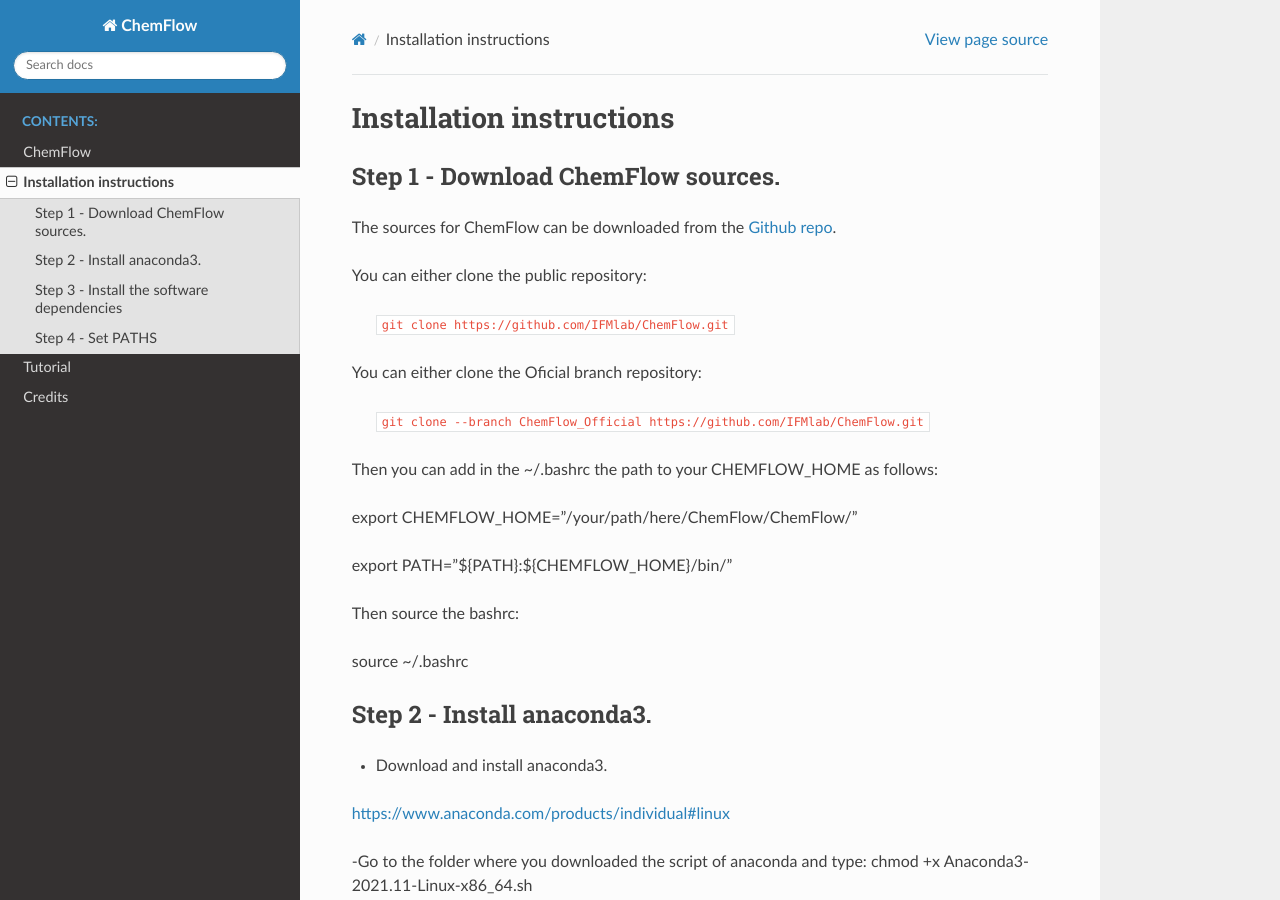
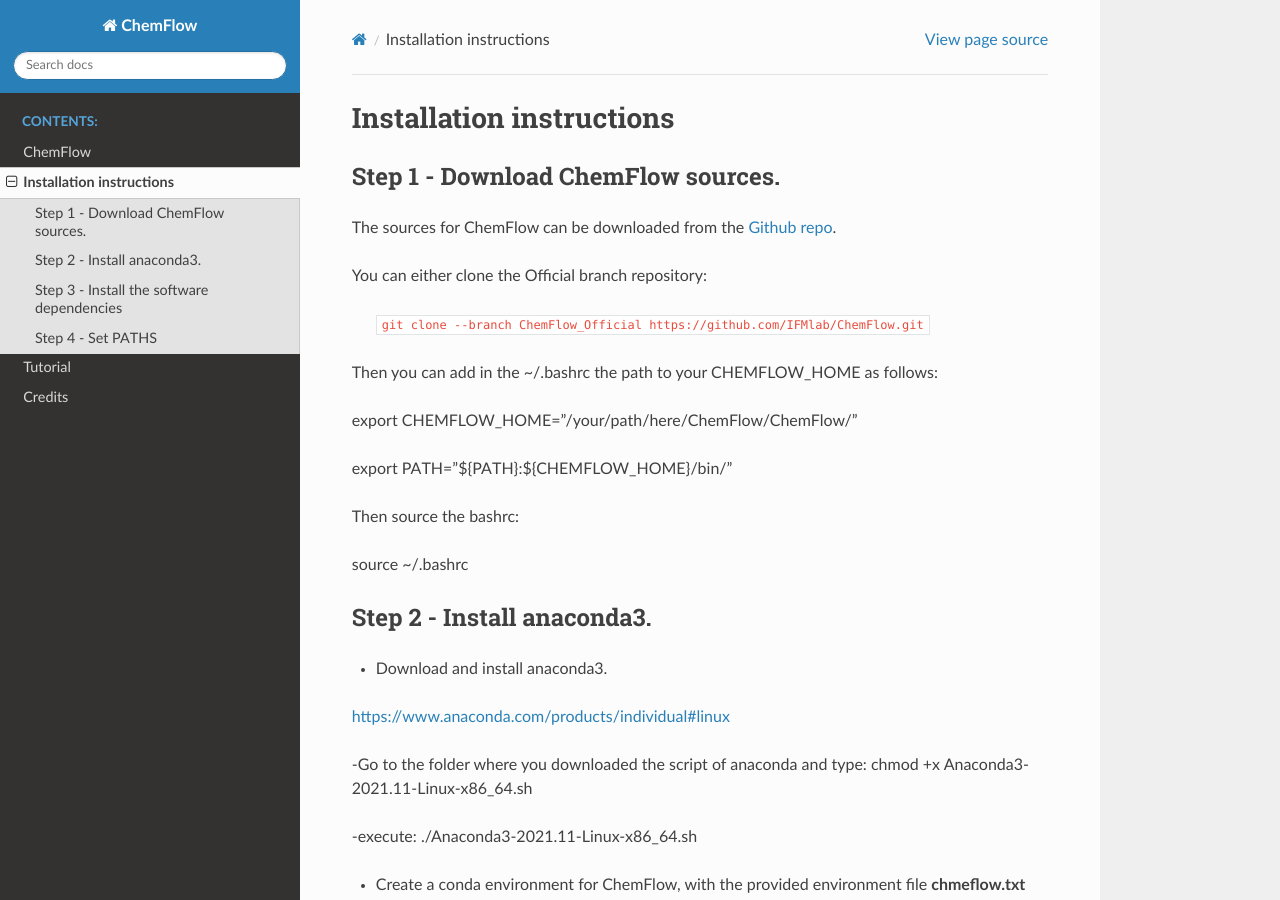
Before and after one commit to IFMlab/ChemFlow, a Sphinx documentation site: the page built from docs/installation.rst, in a window 1280 px wide and 900 px high. Built offline with Sphinx 7.4.7 and the Read the Docs theme 2.0.0, drawn with Linux system fonts in a browser that asks for light colours.

Commit message:
Update installation.rst

```diff
--- a/docs/installation.rst
+++ b/docs/installation.rst
@@ -11,12 +11,7 @@ The sources for ChemFlow can be downloaded from the `Github repo`_.
 
 .. _Github repo: https://github.com/IFMlab/ChemFlow.git
 
-
-You can either clone the public repository:
-
-    ``git clone https://github.com/IFMlab/ChemFlow.git``
-
-You can either clone the Oficial branch repository:
+You can either clone the Official branch repository:
 
     ``git clone --branch ChemFlow_Official https://github.com/IFMlab/ChemFlow.git``
 
```
